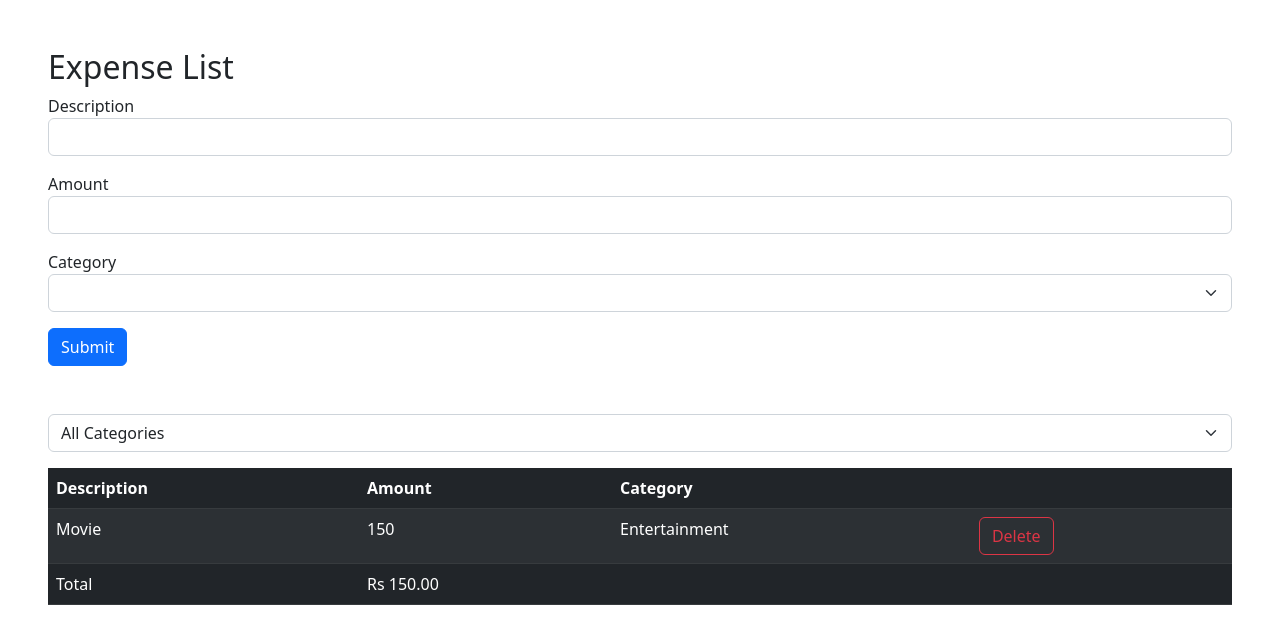
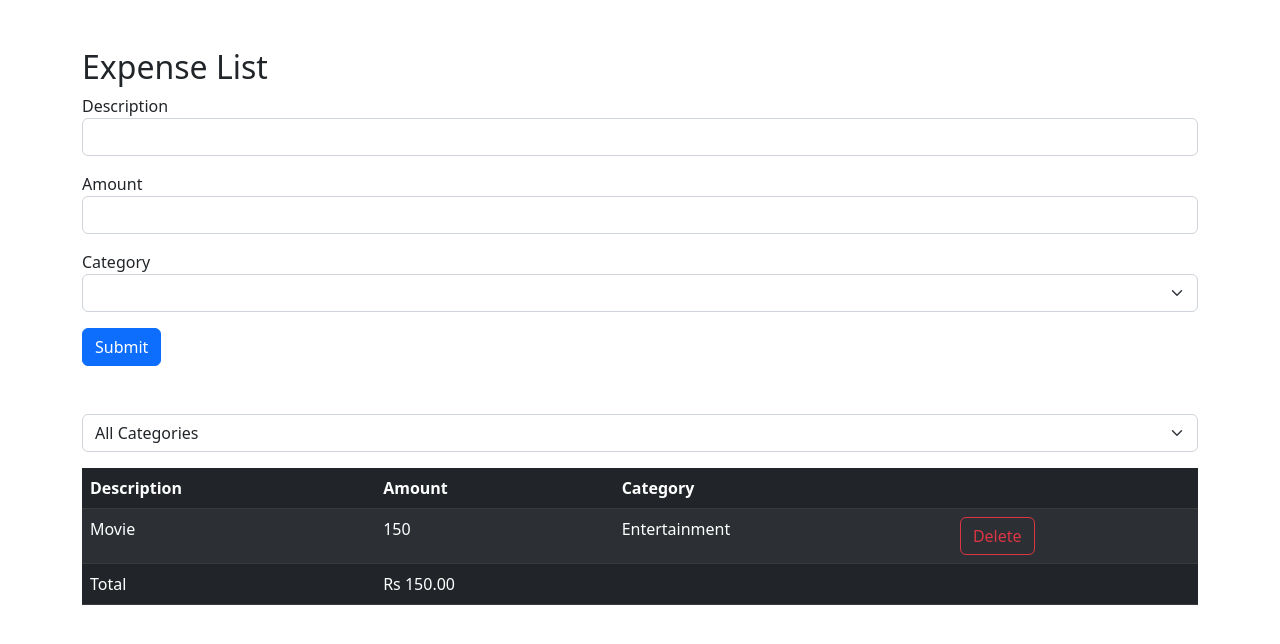
Before and after one commit to rohanmr/Track-List-App, a React (Vite) app: page / in a window 1280 px wide. Shown: the top 644 px of the page. Built offline with nearby package versions, Linux system fonts and the light colour scheme; the HTML template or start-up script is replaced by a standard one.

Commit message:
styling and continer added

```diff
--- a/src/App.tsx
+++ b/src/App.tsx
@@ -19,8 +19,8 @@
     ? expenses.filter((e) => e.category === selectedCategory)
     : expenses;
   return (
-    <div className="m-5">
-      <div>
+    <div className=" container-sm">
+      <div className="mt-5 ">
         <h2>Expense List </h2>
       </div>
       <div className="mb-5">
--- a/src/components/ExpenseForm.tsx
+++ b/src/components/ExpenseForm.tsx
@@ -39,7 +39,7 @@
         reset();
       })}
     >
-      <div className="mb-3">
+      <div className="mb-3 ">
         <label htmlFor="description" className="form-lable">
           Description
         </label>
```
